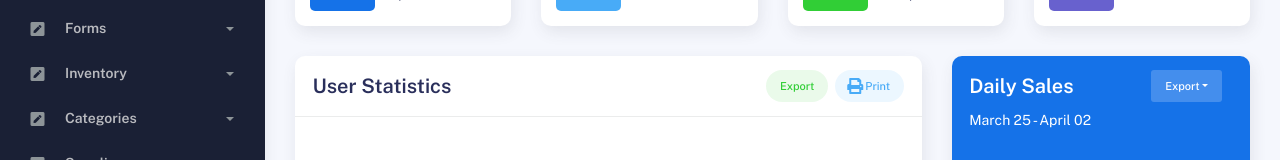
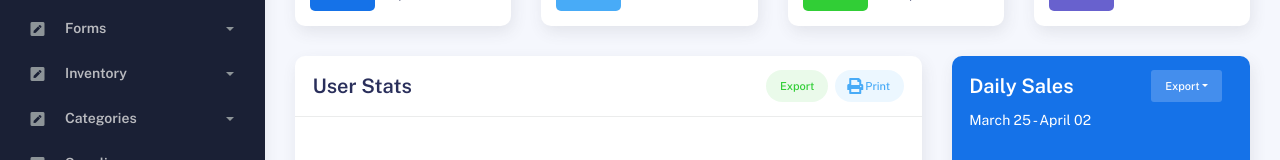
Before and after one commit to Mazhar-Pritam/fnf, a React (Vite) app: page /dashboard in a window 1280 px wide. Shown: the part 268-428 px from the top of the page. Built offline with nearby package versions, Linux system fonts and the light colour scheme; sample sign-in values are in the browser's storage.

Commit message:
Update Dashboard.jsx

```diff
--- a/src/pages/Dashboard.jsx
+++ b/src/pages/Dashboard.jsx
@@ -108,7 +108,7 @@ function Dashboard() {
                 <div className="card card-round">
                   <div className="card-header">
                     <div className="card-head-row">
-                      <div className="card-title">User Statistics</div>
+                      <div className="card-title">User Stats</div>
                       <div className="card-tools">
                         <a
                           href="#"
```
